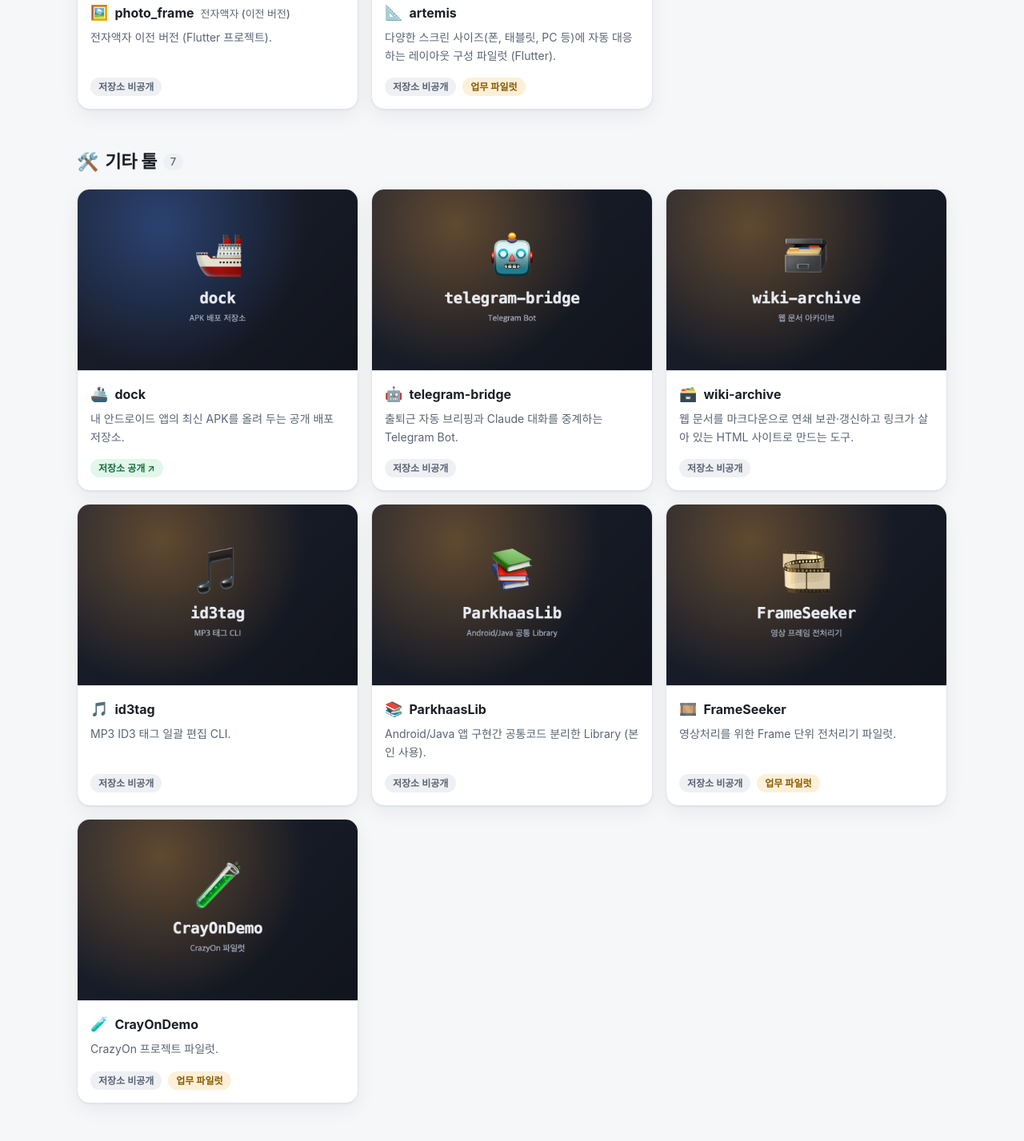
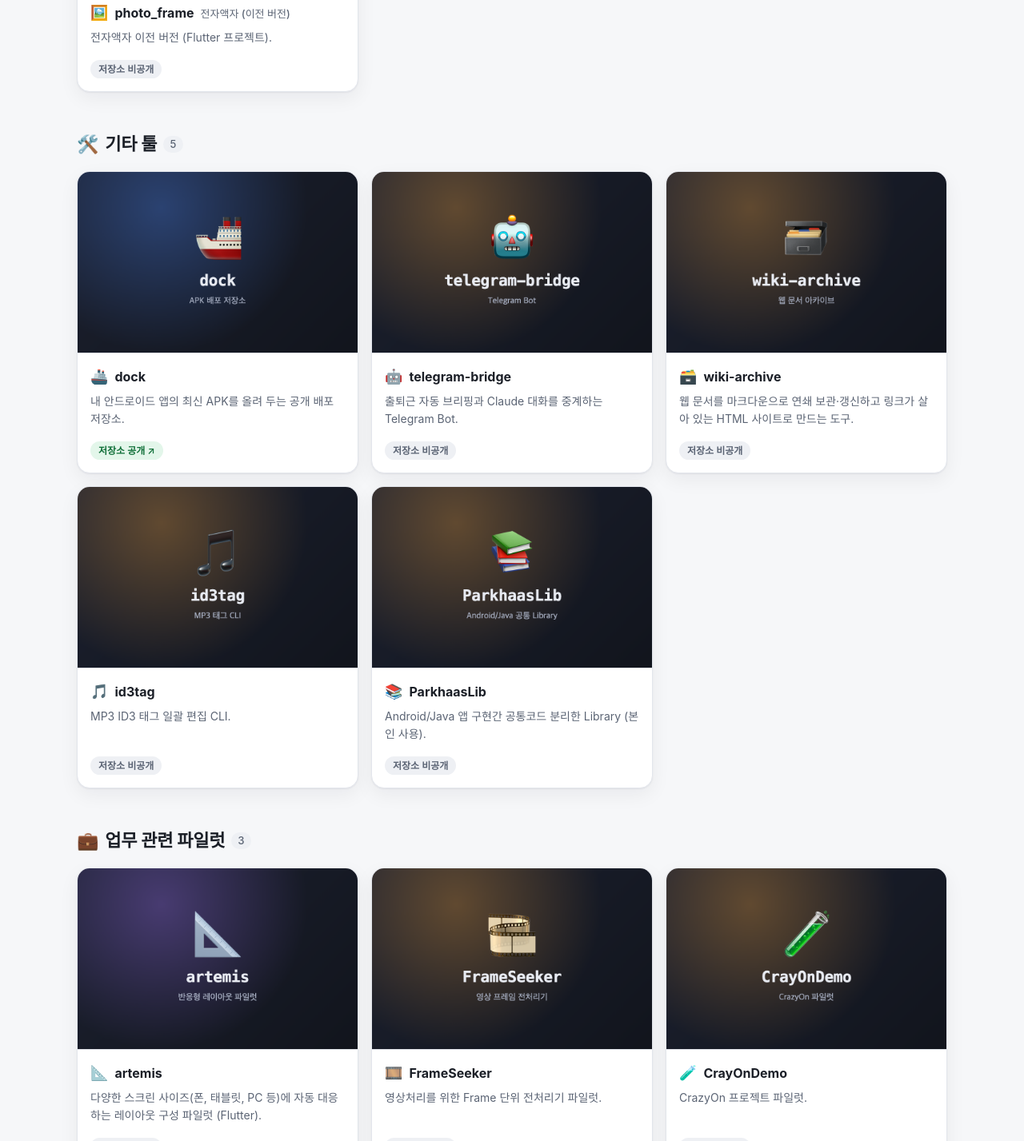
Before and after one commit to parkhaas/parkhaas, a plain HTML site: page index.html in a window 1280 px wide. Shown: the part 2265-3692 px from the top of the page at 80% size. Drawn offline with Linux system fonts and the light colour scheme.

Commit message:
docs: 업무 관련 파일럿을 별도 섹션으로 분리
- artemis, FrameSeeker, CrayOnDemo를 기타 툴 아래 '업무 관련 파일럿' 섹션으로 이동
- README와 index.html 동일하게 반영

Co-Authored-By: Claude Fable 5.2 <noreply@anthropic.com>

```diff
--- a/index.html
+++ b/index.html
@@ -106,7 +106,7 @@
       </div>
     </section>
     <section>
-      <h2><span>📱</span>모바일 앱<small>8</small></h2>
+      <h2><span>📱</span>모바일 앱<small>7</small></h2>
       <div class="grid">
       <article class="card">
         <a class="thumb" href="https://raw.githubusercontent.com/parkhaas/dock/main/docs/BudgetBook.png"><img src="assets/previews/BudgetBook.png" width="930" height="600" loading="lazy" alt="BudgetBook 미리보기"></a>
@@ -164,18 +164,10 @@
           <div class="meta"><span class="vis priv">저장소 비공개</span></div>
         </div>
       </article>
-      <article class="card">
-        <div class="thumb"><img src="assets/previews/artemis.png" width="930" height="600" loading="lazy" alt="artemis 미리보기"></div>
-        <div class="body">
-          <h3><span class="emoji">📐</span>artemis</h3>
-          <p>다양한 스크린 사이즈(폰, 태블릿, PC 등)에 자동 대응하는 레이아웃 구성 파일럿 (Flutter).</p>
-          <div class="meta"><span class="vis priv">저장소 비공개</span><span class="vis note">업무 파일럿</span></div>
-        </div>
-      </article>
       </div>
     </section>
     <section>
-      <h2><span>🛠️</span>기타 툴<small>7</small></h2>
+      <h2><span>🛠️</span>기타 툴<small>5</small></h2>
       <div class="grid">
       <article class="card">
         <a class="thumb" href="https://github.com/parkhaas/dock"><img src="assets/previews/dock.png" width="930" height="600" loading="lazy" alt="dock 미리보기"></a>
@@ -217,12 +209,25 @@
           <div class="meta"><span class="vis priv">저장소 비공개</span></div>
         </div>
       </article>
+      </div>
+    </section>
+    <section>
+      <h2><span>💼</span>업무 관련 파일럿<small>3</small></h2>
+      <div class="grid">
+      <article class="card">
+        <div class="thumb"><img src="assets/previews/artemis.png" width="930" height="600" loading="lazy" alt="artemis 미리보기"></div>
+        <div class="body">
+          <h3><span class="emoji">📐</span>artemis</h3>
+          <p>다양한 스크린 사이즈(폰, 태블릿, PC 등)에 자동 대응하는 레이아웃 구성 파일럿 (Flutter).</p>
+          <div class="meta"><span class="vis priv">저장소 비공개</span></div>
+        </div>
+      </article>
       <article class="card">
         <div class="thumb"><img src="assets/previews/FrameSeeker.png" width="930" height="600" loading="lazy" alt="FrameSeeker 미리보기"></div>
         <div class="body">
           <h3><span class="emoji">🎞️</span>FrameSeeker</h3>
           <p>영상처리를 위한 Frame 단위 전처리기 파일럿.</p>
-          <div class="meta"><span class="vis priv">저장소 비공개</span><span class="vis note">업무 파일럿</span></div>
+          <div class="meta"><span class="vis priv">저장소 비공개</span></div>
         </div>
       </article>
       <article class="card">
@@ -230,7 +235,7 @@
         <div class="body">
           <h3><span class="emoji">🧪</span>CrayOnDemo</h3>
           <p>CrazyOn 프로젝트 파일럿.</p>
-          <div class="meta"><span class="vis priv">저장소 비공개</span><span class="vis note">업무 파일럿</span></div>
+          <div class="meta"><span class="vis priv">저장소 비공개</span></div>
         </div>
       </article>
       </div>
```
Also changed, not shown: 1 other file.
